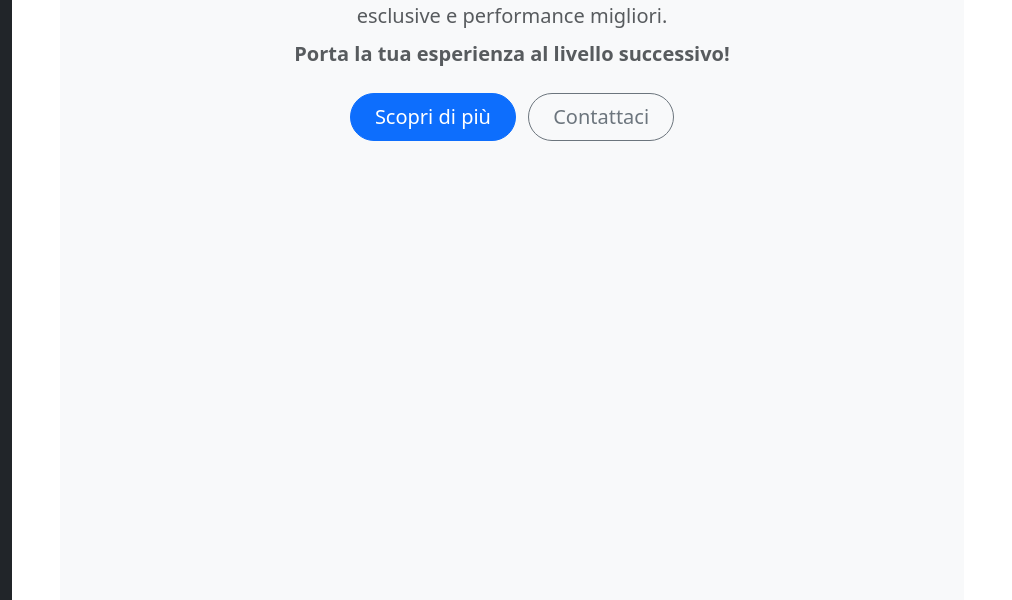
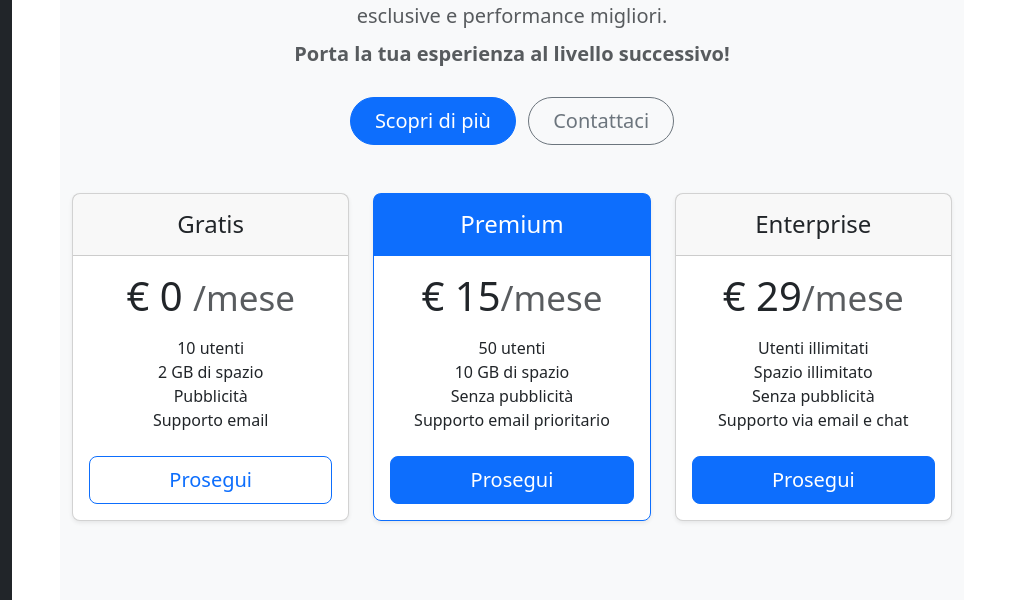
Before and after one commit to angelofaoldi/html-css-bootstrap-dashboard, a plain HTML site: page sponsorship.html in a window 1280 px wide. Shown: the part 200-800 px from the top of the page, 268-1280 px from the left. Drawn offline with nearby package versions, Linux system fonts and the light colour scheme.

Commit message:
[ADD] payments section with 3 cards

```diff
--- a/sponsorship.html
+++ b/sponsorship.html
@@ -184,7 +184,7 @@
                     </p>
 
                     <!-- DUE BOTTONI: SCOPRI DI PIù + CONTATTACI -->
-                    <div class="d-inline-block mb-5">
+                    <div class="d-inline-block mb-5 g-1">
 
                         <button class="btn btn-primary rounded-pill px-4 py-2 fs-5 mx-1" type="button">
                             Scopri di pi&ugrave;
@@ -197,63 +197,94 @@
                     </div>
                 </div> <!-- fine jumbotron -->
 
+                <!-- è il momento delle offerte, la sezione pricing negli esempi di bootstrap va
+                semplicemente incollata e modificata un po' -->
 
+                <div class="row row-cols-1 row-cols-lg-3 text-center">
 
+                    <!-- row-cols-1 = dispone ogni prezzo sotto l'altro in modalità "normale" cioè mobile first -->
+
+                    <!-- row-cols-lg-3 = nel momento in cui il display è large "tablet/desktop" le colonne sono 3
+                    disposte in fila poiché in un'unica riga -->
+
+                    <!-- STRUTTURA A 3 COLONNE = 3 CARDS -->
+
+                    <!-- 1) GRATIS -->
+
+                    <div class="col pb-3">
+                        <div class="card mb-4 rounded-3 shadow-sm">
+
+                            <!-- card header: GRATIS -->
+                            <div class="card-header py-3">
+                                <h4 class="my-0 fw-normal">Gratis</h4>
+                            </div>
+
+                            <!-- card body: prezzi -->
+                            <div class="card-body">
+                                <h1 class="card-title pricing-card-title">
+                                    &euro; 0 <small class="text-body-secondary fw-light">/mese</small>
+                                </h1>
+
+                                <!-- lista dettagli offerta -->
+                                <ul class="list-unstyled mt-3 mb-4">
+                                    <li>10 utenti</li>
+                                    <li>2 GB di spazio</li>
+                                    <li>Pubblicit&agrave;</li>
+                                    <li>Supporto email</li>
+                                </ul>
+
+                                <!-- bottone PROSEGUI -->
+                                <button type="button" class="w-100 btn btn-lg btn-outline-primary">Prosegui</button>
+                            </div>
+                        </div>
+                    </div> <!-- fine prima card, adesso copiare e incollare e modificare -->
+
+                    <!-- 2) PREMIUM -->
+
+                    <div class="col pb-3">
+                        <div class="card mb-4 rounded-3 shadow-sm border-primary">
+                            <div class="card-header py-3 text-bg-primary border-primary">
+                                <h4 class="my-0 fw-normal">Premium</h4>
+                            </div>
+                            <div class="card-body">
+                                <h1 class="card-title pricing-card-title">&euro; 15<small
+                                        class="text-body-secondary fw-light">/mese</small></h1>
+                                <ul class="list-unstyled mt-3 mb-4">
+                                    <li>50 utenti</li>
+                                    <li>10 GB di spazio</li>
+                                    <li>Senza pubblicit&agrave;</li>
+                                    <li>Supporto email prioritario</li>
+                                </ul>
+                                <button type="button" class="w-100 btn btn-lg btn-primary">Prosegui</button>
+                            </div>
+                        </div>
+                    </div>
+
+                    <!-- 3) ENTERPRISE -->
+
+                    <div class="col">
+                        <div class="card mb-4 rounded-3 shadow-sm">
+                            <div class="card-header py-3">
+                                <h4 class="my-0 fw-normal">Enterprise</h4>
+                            </div>
+                            <div class="card-body">
+                                <h1 class="card-title pricing-card-title">&euro; 29<small
+                                        class="text-body-secondary fw-light">/mese</small></h1>
+                                <ul class="list-unstyled mt-3 mb-4">
+                                    <li>Utenti illimitati</li>
+                                    <li>Spazio illimitato</li>
+                                    <li>Senza pubblicit&agrave;</li>
+                                    <li>Supporto via email e chat</li>
+                                </ul>
+                                <button type="button" class="w-100 btn btn-lg btn-primary">Prosegui</button>
+                            </div>
+                        </div>
+                    </div>
+
+                </div>
             </div>
-
         </div>
-
     </main>
-
-    <!-- <div class="container w-50 text-decoration-none text-bg-secondary"> <!-- w-50 e px-4 = "te!" va a capo  -->
-
-        <!-- <div class="contenuto py-3 my-5 px-4"> <!-- w-50 e px-4 = "te!" va a capo  -->
-
-            <!--
-                "opacity-25" non rende "text-bg-secondary" grigio chiaro perché agisce su tutto il contenuto
-                "text-decoration-none" rende il testo bianco, sovrascrivendo il testo nero di "text-bg-secondary"
-            -->
-
-            <!-- <h4 class="text-center">Trova il piano perfetto per te!</h4> <!-- w-50 e px-4 = "te!" va a capo  -->
-
-            <!-- <div>
-                <p class="text-center">
-                    Scegli tra le nostre opzioni di abbonamento e goditi funzionalità esclusive e performance migliori
-                </p>
-            </div>
-
-            <div>
-                <h6 class="text-center fw-bold ">
-                    Porta la tua esperienza al livello successivo
-                </h6>
-            </div> -->
-
-            <!-- DUE BOTTONI: SCOPRI DI PIù + CONTATTACI -->
-            <!-- <div class="py-4 text-center" >
-                <button type="button" class="btn btn-primary btn-sm">Scopri di più</button>
-                <button type="button" class="btn btn-outline-light btn-sm">Contattaci</button>
-            </div> -->
-
-            <!-- 3 BOX DI MICROLAYOUT -->
-
-            <!-- <div class="container-expand-xl"> -->
-
-                <!-- 1) GRATIS -->
-
-                <!-- <div class="row"> -->
-
-                    <!-- <div class="col-"> -->
-
-                    <!-- </div> -->
-
-                <!-- </div> -->
-
-            <!-- </div> -->
-
-        <!-- </div> -->
-
-    <!-- </div>  -->
-
 
 
 
```
